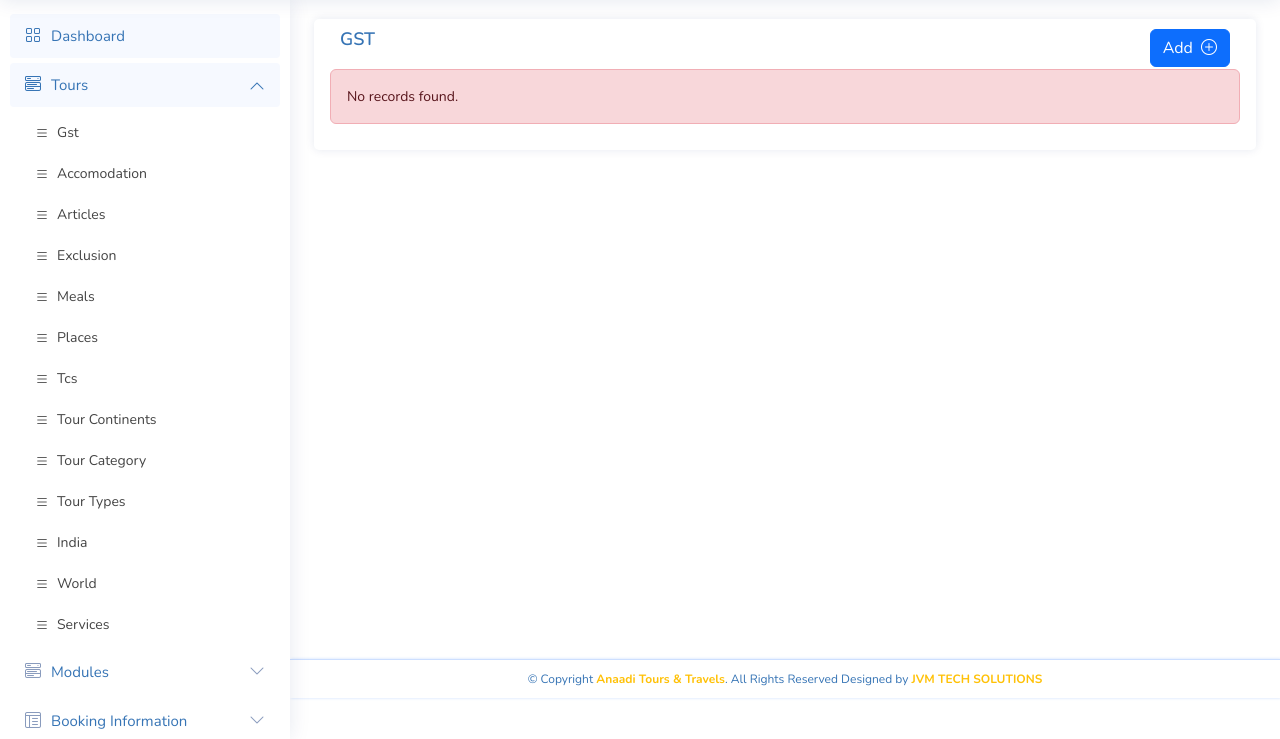
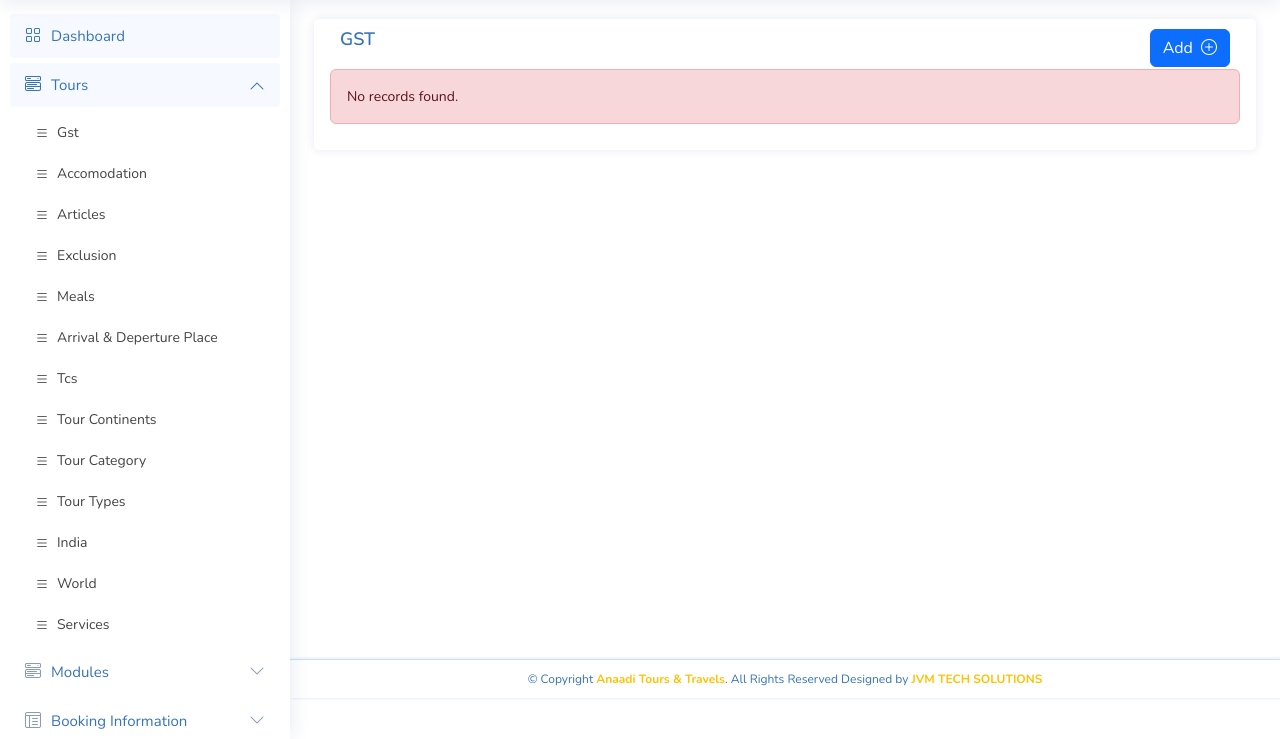
Before and after one commit to tysonchamp/anaadi, a CodeIgniter app: page /anaadi/index.php/admin/gst/index in a window 1280 px wide, after a click on "Tours". Shown: the part 61-800 px from the top of the page. Run offline with CodeIgniter, Linux system fonts and the light colour scheme; a user stored in the database is signed in; data that the repository does not hold is empty; some libraries are stand-ins or nearby versions.

Commit message:
Update sidebar link text for Places to 'Arrival & Departure Place'

```diff
--- a/application/views/layout_admin/header.php
+++ b/application/views/layout_admin/header.php
@@ -129,7 +129,7 @@
           </li>
           <li>
             <a href="<?=base_url('admin/Places')?>">
-              <i class="bi bi-list"></i><span>Places</span>
+              <i class="bi bi-list"></i><span>Arrival & Deperture Place</span>
             </a>
           </li>
           <li>
```
